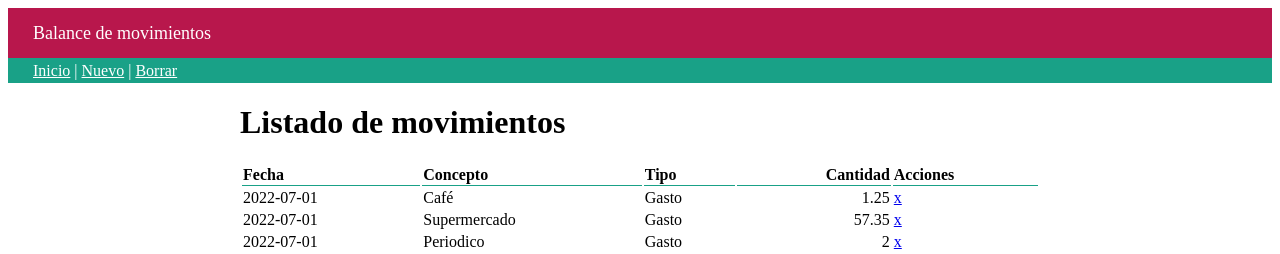
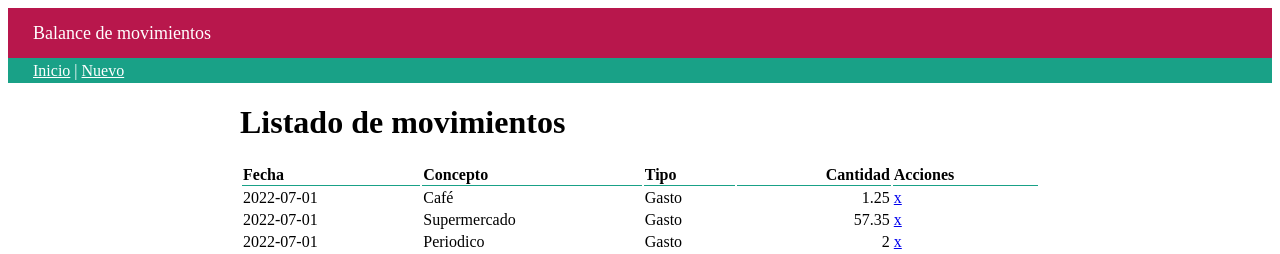
Before and after one commit to datadiego/flask_SQL, a Flask app: page / in a window 1280 px wide. Shown: the top 254 px of the page. Run offline with Flask 2, Linux system fonts and the light colour scheme; data comes from the database, SQL or seed files in the repository.

Commit message:
update: 🚀 Link a borrar eliminado de la barra

```diff
--- a/balance/templates/components/navbar.html
+++ b/balance/templates/components/navbar.html
@@ -1,3 +1,3 @@
 <nav class="main-menu">
-  <a href="/">Inicio</a> | <a href="/nuevo">Nuevo</a> | <a href="/borrar">Borrar</a>
+  <a href="/">Inicio</a> | <a href="/nuevo">Nuevo</a>
 </nav>
```
